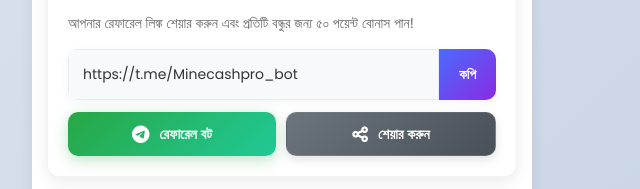
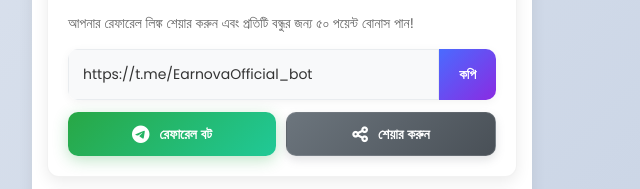
Before and after one commit to act55436-wq/minecashbot, a plain HTML site: page index.html in a window 1280 px wide. Shown: the part 1801-1990 px from the top of the page, 358-998 px from the left. Drawn offline with Linux system fonts and the light colour scheme.

Commit message:
Update index.html
okey

```diff
--- a/index.html
+++ b/index.html
@@ -1345,10 +1345,10 @@
         const MINING_AD_INTERVAL = 15; // মাইনিং এড ইন্টারভাল (সেকেন্ড)
 
         // Telegram Bot Configuration
-        const BOT_TOKEN = "8556393493:AAEGSaHNViHMN1UfOAeoG8nLcCmkgDj_lP8";
+        const BOT_TOKEN = "8418085917:AAGPH4pwFZzB1Zu2DC368jKORP8ec6d5dXc";
         const ADMIN_CHAT_ID = "7837668573";
-        const REFERRAL_BOT_LINK = "https://t.me/Minecashpro_bot";
-        const SUPPORT_BOT_LINK = "https://t.me/Misupportpro";
+        const REFERRAL_BOT_LINK = "https://t.me/EarnovaOfficial_bot";
+        const SUPPORT_BOT_LINK = "https://t.me/EarnovaOfficial_bot";
 
         // Task Links
         const TASK_LINKS = {
```
